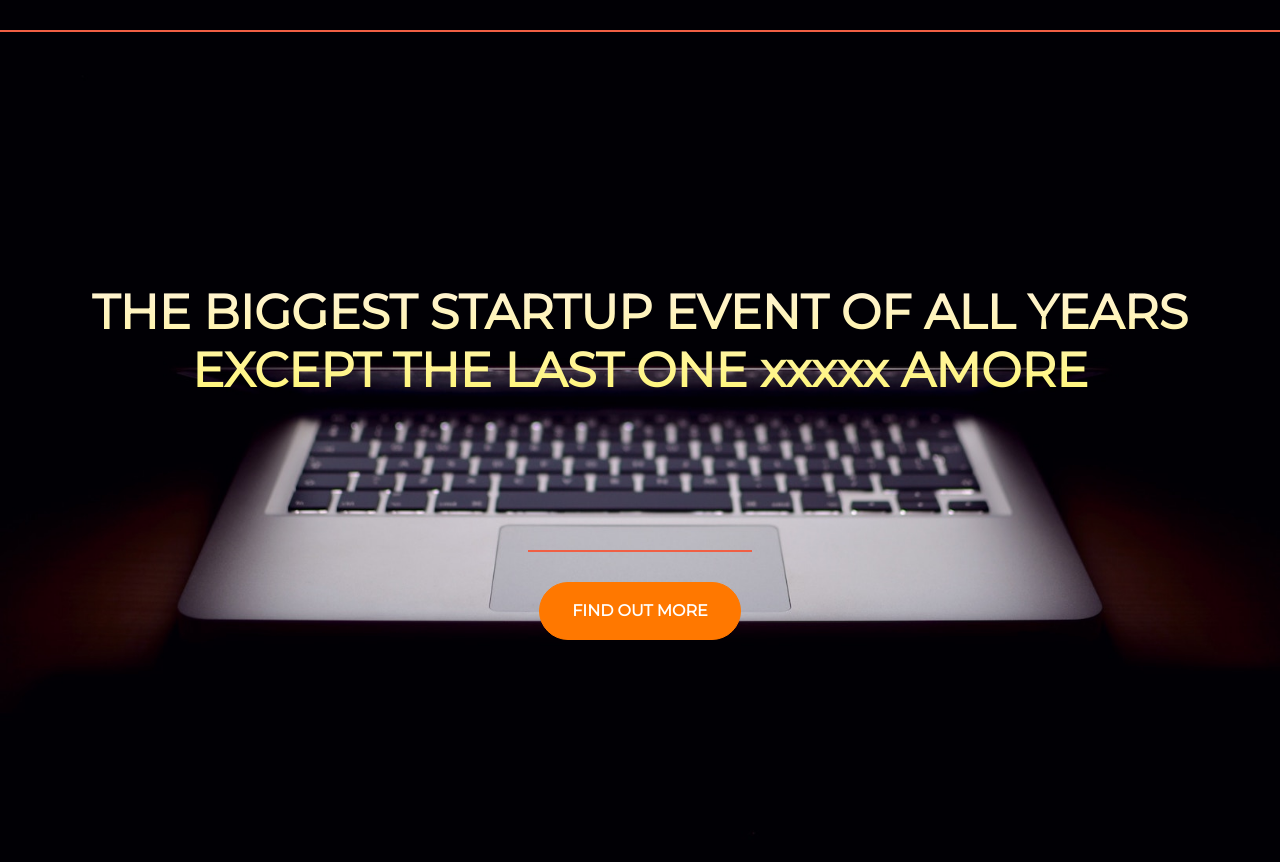
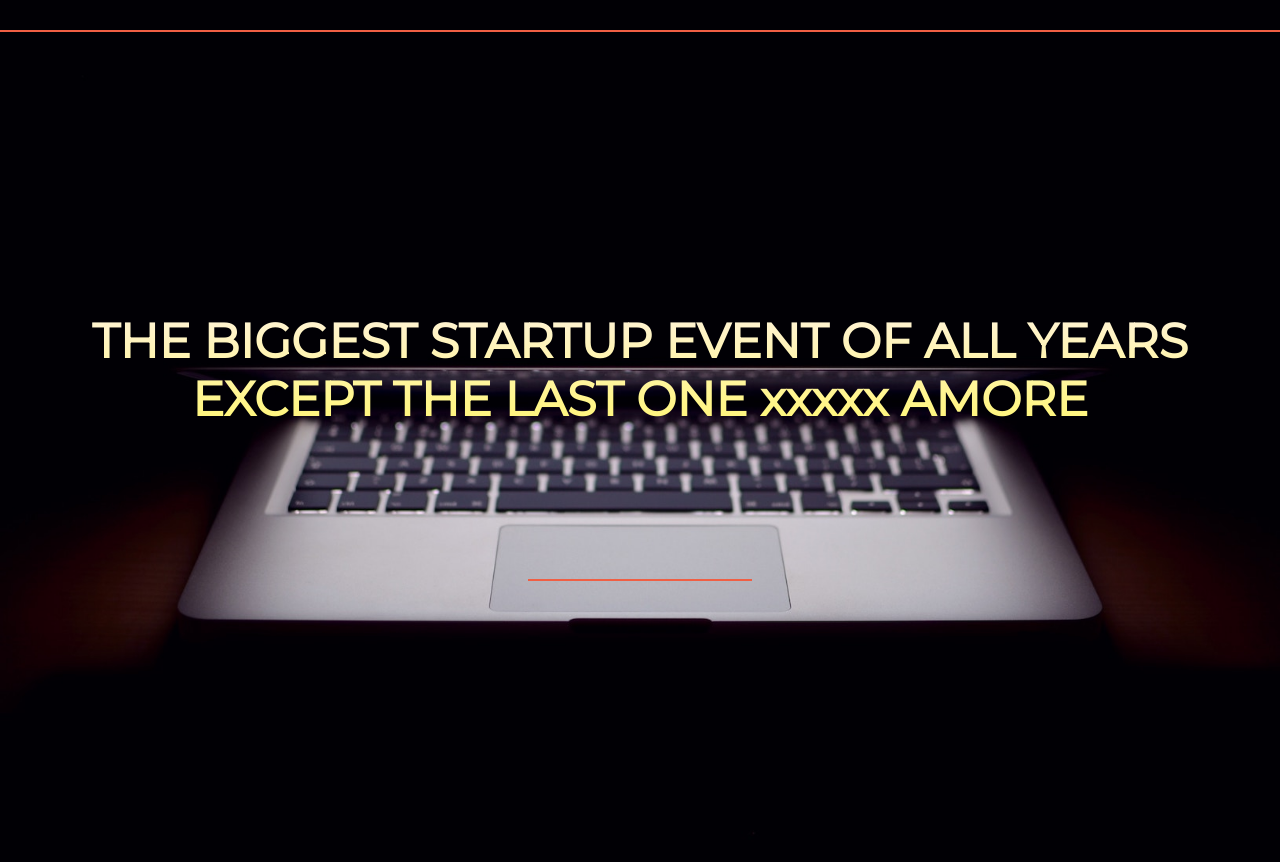
Before and after one commit to pepe870709/test, a plain HTML site: page index.html in a window 1280 px wide. Drawn offline with nearby package versions, Linux system fonts and the light colour scheme.

Commit message:
Delete the Button

```diff
--- a/index.html
+++ b/index.html
@@ -27,7 +27,7 @@
         <section class="text-center col-12">
           <hr class="hr-sm">
           <a href="https://mailchi.mp/93f1a978a7f9/software-sol">
-            <button type="button" class="btn btn-danger btn btn-primary btn-xl">Find out more</button>
+
           </a>
         </section>
       </div>
```
